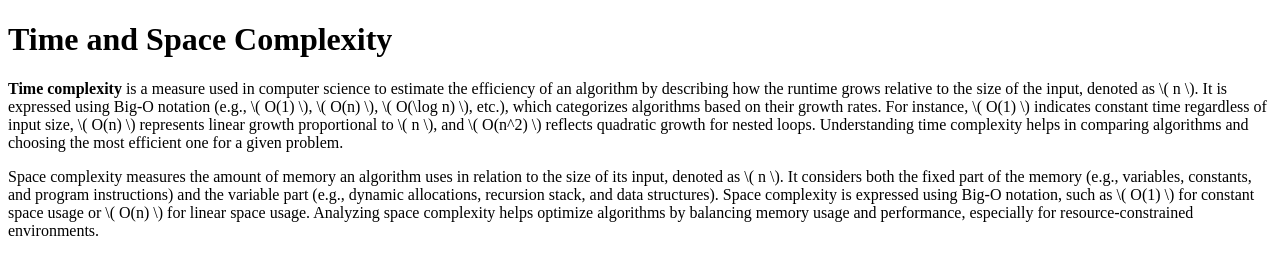
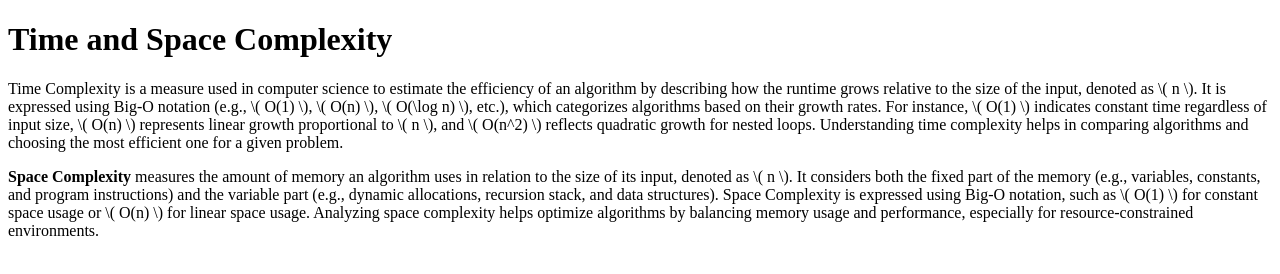
Before and after one commit to acciojob/time-and-space-complexity-Yavanika09, a website: page main.html in a window 1280 px wide. Drawn offline with Linux system fonts and the light colour scheme.

Commit message:
created a submission

```diff
--- a/main.html
+++ b/main.html
@@ -8,13 +8,13 @@
 
 <body>
 	<h1>Time and Space Complexity</h1>
-	<p><b>Time complexity</b> is a measure used in computer science to estimate the efficiency of an algorithm by describing how the runtime grows relative to the size of the input, denoted as \( n \).
+	<p>Time Complexity is a measure used in computer science to estimate the efficiency of an algorithm by describing how the runtime grows relative to the size of the input, denoted as \( n \).
 	   It is expressed using Big-O notation (e.g., \( O(1) \), \( O(n) \), \( O(\log n) \), etc.), which categorizes algorithms based on their growth rates.
 	   For instance, \( O(1) \) indicates constant time regardless of input size, \( O(n) \) represents linear growth proportional to \( n \), and \( O(n^2) \) reflects quadratic growth for nested loops.
 	   Understanding time complexity helps in comparing algorithms and choosing the most efficient one for a given problem.</p>
-	<p>Space complexity measures the amount of memory an algorithm uses in relation to the size of its input, denoted as \( n \).
+	<p><b>Space Complexity</b> measures the amount of memory an algorithm uses in relation to the size of its input, denoted as \( n \).
 	   It considers both the fixed part of the memory (e.g., variables, constants, and program instructions) and the variable part (e.g., dynamic allocations, recursion stack, and data structures).
-	   Space complexity is expressed using Big-O notation, such as \( O(1) \) for constant space usage or \( O(n) \) for linear space usage.
+	   Space Complexity is expressed using Big-O notation, such as \( O(1) \) for constant space usage or \( O(n) \) for linear space usage.
 	   Analyzing space complexity helps optimize algorithms by balancing memory usage and performance, especially for resource-constrained environments.</p>
     <script type="text/javascript" src="./script.js">
 </script>
```
